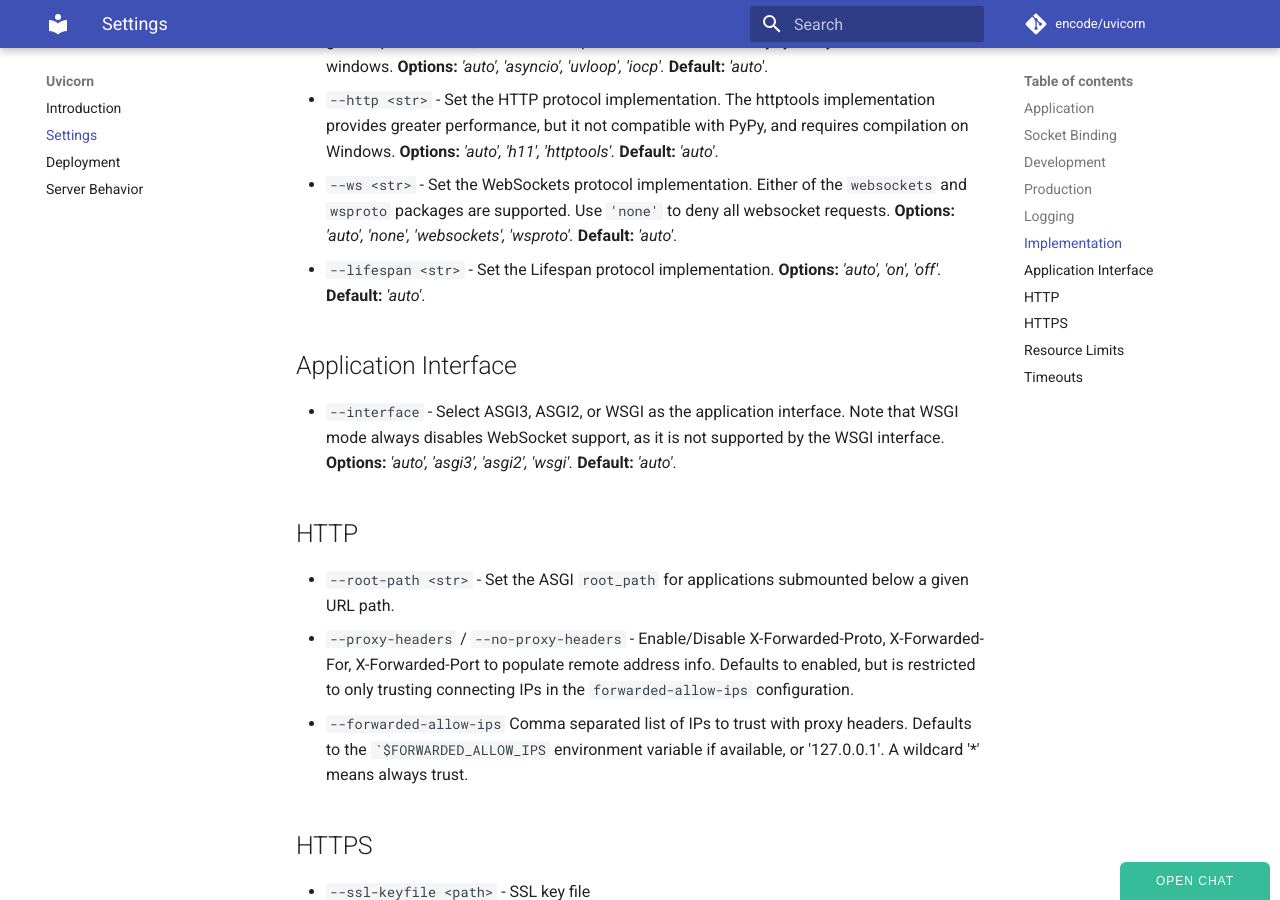
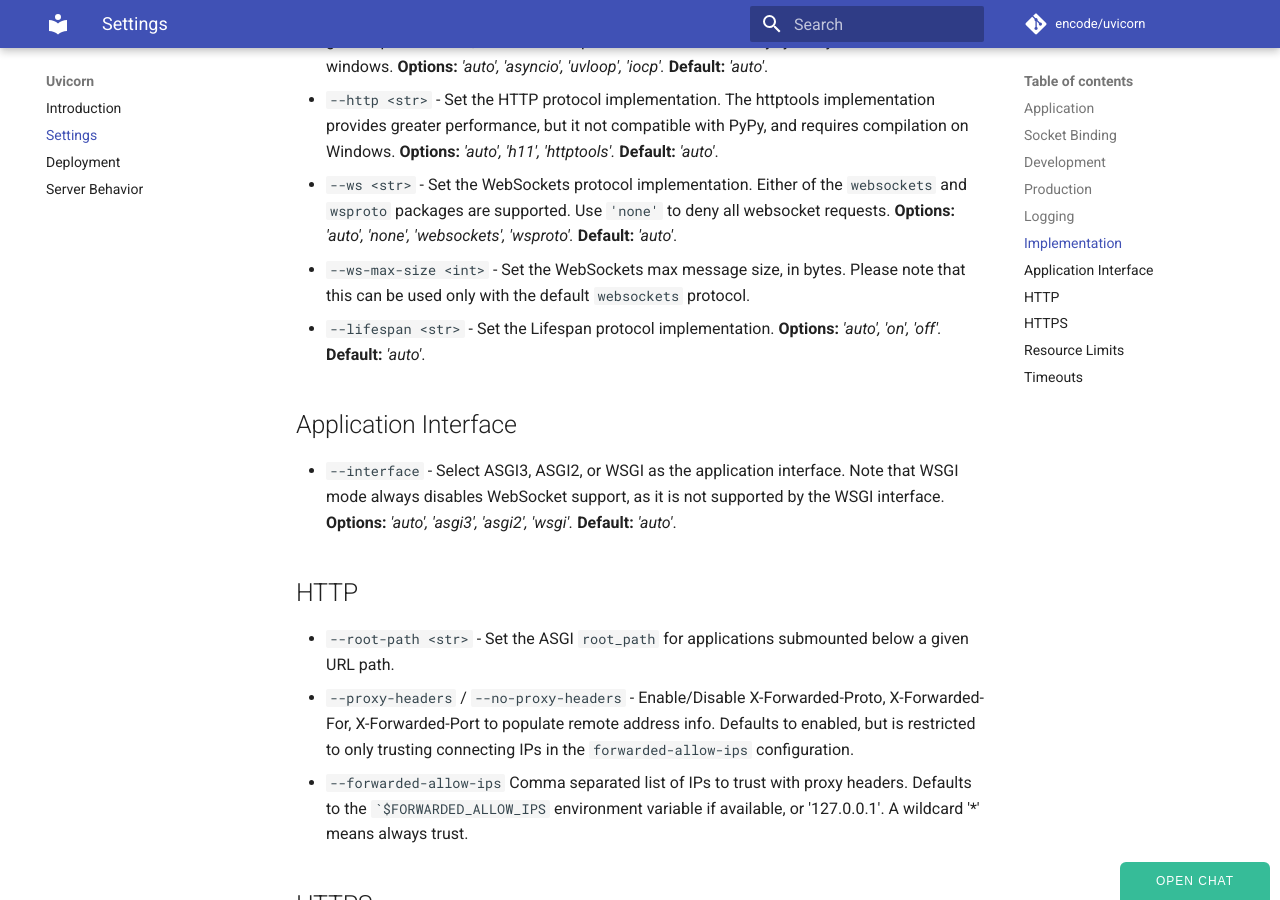
Before and after one commit to encode/uvicorn, an MkDocs documentation site: the page built from docs/settings.md, in a window 1280 px wide and 900 px high, scrolled down 1558 px. Built offline with MkDocs 1.6.1 and Material for MkDocs 9.7.7, drawn with Linux system fonts in a browser that asks for light colours; comment, search, counter and statistics services are not loaded; old or Windows-style settings are respelled for this version of MkDocs.

Commit message:
Added usage note in settings.md

```diff
--- a/docs/settings.md
+++ b/docs/settings.md
@@ -43,6 +43,7 @@ $ pip install uvicorn[watchgodreload]
 * `--loop <str>` - Set the event loop implementation. The uvloop implementation provides greater performance, but is not compatible with Windows or PyPy. But you can use IOCP in windows. **Options:** *'auto', 'asyncio', 'uvloop', 'iocp'.* **Default:** *'auto'*.
 * `--http <str>` - Set the HTTP protocol implementation. The httptools implementation provides greater performance, but it not compatible with PyPy, and requires compilation on Windows. **Options:** *'auto', 'h11', 'httptools'.* **Default:** *'auto'*.
 * `--ws <str>` - Set the WebSockets protocol implementation. Either of the `websockets` and `wsproto` packages are supported. Use `'none'` to deny all websocket requests. **Options:** *'auto', 'none', 'websockets', 'wsproto'.* **Default:** *'auto'*.
+* `--ws-max-size <int>` - Set the WebSockets max message size, in bytes. Please note that this can be used only with the default `websockets` protocol.
 * `--lifespan <str>` - Set the Lifespan protocol implementation. **Options:** *'auto', 'on', 'off'.* **Default:** *'auto'*.
 
 ## Application Interface
```
